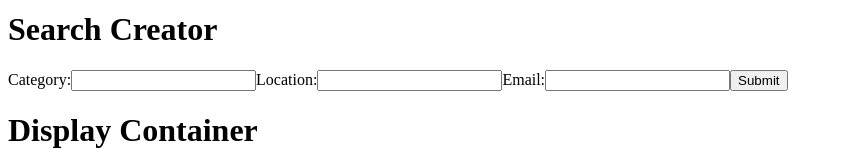
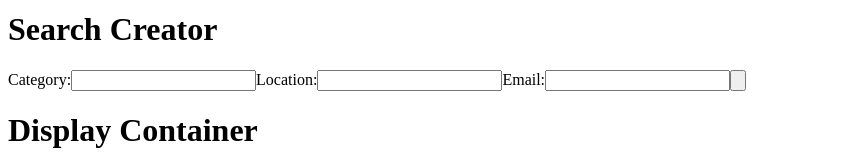
Before and after one commit to mikatodd/ono-grindz, a React app: page / in a window 1280 px wide. Shown: the part 127-287 px from the top of the page, without its empty margins (0-843 px from the left). Built offline with nearby package versions, Linux system fonts and the light colour scheme.

Commit message:
added fetch request

```diff
--- a/client/components/SearchCreator.jsx
+++ b/client/components/SearchCreator.jsx
@@ -1,6 +1,6 @@
 import React, { useState, useEffect } from 'react';
 import DisplayContainer from '../containers/DisplayContainer.jsx';
-
+const Stream = require('stream');
 
 const SearchCreator = (props) => {
 
@@ -9,8 +9,73 @@ const SearchCreator = (props) => {
 
 
   const handleClick = (event) => {
+    const category = document.getElementById('category').value
+    const location = document.getElementById('location').value
+    const email = document.getElementById('email').value
+
+    setCategory(category);
+    setLocation(location);
+    props.setEmail(email);
+    const body = { category, location, email }
+
+
+    console.log(category);
+    console.log(location);
+    console.log(email);
     event.preventDefault();
     console.log(event);
+
+    // send a fetch request once the button has been clicked, send our details in the body
+    fetch('/api/search', {
+      method: 'POST',
+      body: body
+    })
+      .then((response) => response.body)
+      .then((body) => {
+
+        // a lot of data is received, so it will need to be received in 'chunks' or a readable stream
+        // the below utilizes the ReadableStream() method on the Fetch API
+        // https://developer.mozilla.org/en-US/docs/Web/API/Streams_API/Using_readable_streams
+        const reader = body.getReader();
+
+        return new ReadableStream({
+          start(controller) {
+            // The following function handles each data chunk
+            function push() {
+              // "done" is a Boolean and value a "Uint8Array"
+              reader.read().then(({ done, value }) => {
+                // If there is no more data to read
+                if (done) {
+                  console.log('done', done);
+                  controller.close();
+                  return;
+                }
+                // Get the data and send it to the browser via the controller
+                controller.enqueue(value);
+                // Check chunks by logging to the console
+                console.log(done, value);
+                push();
+              })
+            }
+
+            push();
+          }
+        });
+      })
+      // once the "Uint8Array" has been read, take that stream and convert to text
+      .then(stream => {
+        return new Response(stream, {
+          headers: { "Content-Type": "text/html" }
+        }).text();
+      })
+      // convert the text to JS Object using JSON.parse()
+      .then(result => {
+        const parsedResults = JSON.parse(result);
+        console.log(parsedResults);
+        // use the setRestaurants hook to update the MainContainer's local state variable restaurants
+        props.setRestaurants(parsedResults);
+      })
+      .catch((err) => console.log('Error', err));
   }
 
   return (
@@ -19,18 +84,18 @@ const SearchCreator = (props) => {
       <form>
         <label>
           Category:
-          <input type="text" name="category" required onChange={e => setCategory(e.target.value)} />
+          <input type="text" id="category" />
         </label>
         <label>
           Location:
-          <input type="text" name="location" required onChange={e => setCategory(e.target.value)} />
+          <input type="text" id="location" />
         </label>
         <label>
           Email:
-          <input type="text" name="location" required onChange={e => setCategory(props.email)} />
+          <input type="text" id="email" />
         </label>
 
-        <button type="submit" onClick={handleClick}>Submit</button>
+        <input type="button" onClick={handleClick} />
       </form>
 
       <DisplayContainer />
--- a/package.json
+++ b/package.json
@@ -35,6 +35,7 @@
     "mongoose": "^5.12.10",
     "react": "^17.0.2",
     "react-dom": "^17.0.2",
+    "stream": "^0.0.2",
     "yelp-fusion": "^3.0.0"
   }
 }
```
Also changed, not shown: 2 other files (tests, documents, lock files or other folders).
